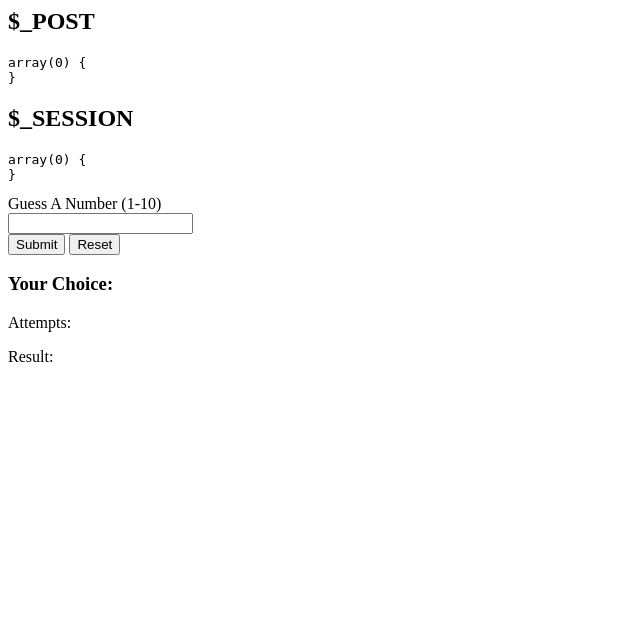
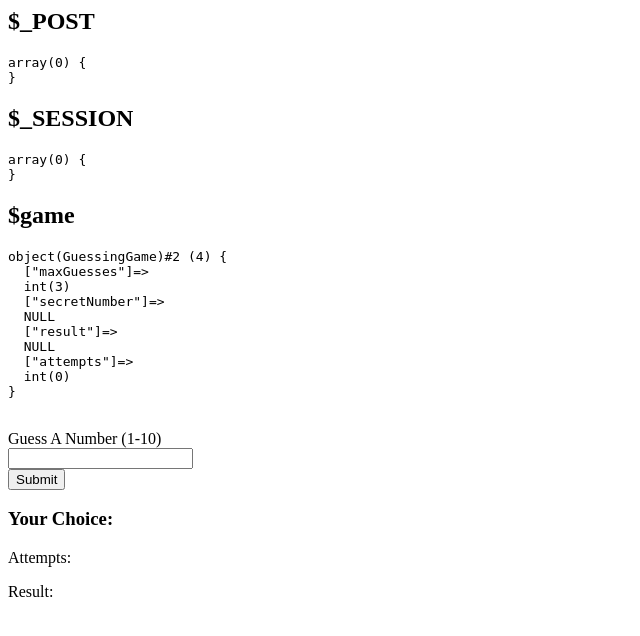
Before and after one commit to chevtong/play-around, a PHP site: page / in a window 1280 px wide. Shown: the top 636 px of the page, without its empty margins (0-640 px from the left). Run offline with PHP 8.4, Linux system fonts and the light colour scheme.

Commit message:
Call for reset and generateSecretNumber function for different situation

```diff
--- a/Starter-packs/1.Guessing-game/classes/GuessingGame.php
+++ b/Starter-packs/1.Guessing-game/classes/GuessingGame.php
@@ -1,6 +1,5 @@
 <?php
 
-session_start();
 
 class GuessingGame
 {
@@ -18,6 +17,9 @@ class GuessingGame
 
         if(!empty($_SESSION["attempts"])){
             $this->attempts = $_SESSION["attempts"];
+        }
+        if(!empty($_SESSION["secretNumber"])){
+            $this->secretNumber = $_SESSION["secretNumber"];
         }
     }
 
@@ -37,10 +39,17 @@ class GuessingGame
             $this->attempts++;
 
             if($_POST["inputNumber"] == $this->secretNumber){
+
                 $this->playerWins();
+                $this->generateSecretNumber();
+                $this->reset();
+
             } else if ($_POST["inputNumber"] < $this->secretNumber) {
+
                 $this->higher();
+
             } else if ($_POST["inputNumber"] > $this->secretNumber) {
+
                 $this->lower();
             }
 
@@ -49,8 +58,11 @@ class GuessingGame
         }
 
         $_SESSION["attempts"] = $this->attempts;
-        if($this->attempts > 3){
+        if($this->attempts == $this->maxGuesses){
             $this->playerLoses();
+            $this->reset();
+            $this->generateSecretNumber();
+
         }
     }
 
@@ -70,19 +82,27 @@ class GuessingGame
 
     public function playerWins()
     {
-        $this->result = "win";
+        $this->result = "win!  <br> The secret number is {$this->secretNumber} <br> Want to try again?";
     }
 
     public function playerLoses()
     {
-        $this->result = "lose";
-        $this->reset();
+        $this->result = "lose, <br> The secret number is {$this->secretNumber} <br> Want to try again?";
+
+    }
+
+    public function allAttemptsUsed()
+    {
+    return "(All attempts are used, you can restart again)";
     }
 
     public function reset()
     {
-        //TODO: generate a new secret number to session
+
+        echo "reset";
+        $this->attempts = 0;
         $_SESSION["attempts"] = 0;
-        $this->attempts = 0;
+
+
     }
 }
--- a/Starter-packs/1.Guessing-game/index.php
+++ b/Starter-packs/1.Guessing-game/index.php
@@ -2,6 +2,8 @@
 
 // Require the correct variable type to be used (no auto-converting)
 declare(strict_types = 1);
+
+session_start();
 
 // Show errors so we get helpful information
 ini_set('display_errors', '1');
@@ -30,25 +32,29 @@ whatIsHappening();
 
 // Start the game
 // As this game is rather simple, one class should be sufficient
+
+$game = new GuessingGame();
 if (isset($_POST["submit"]) && (!empty($_POST["inputNumber"]))){
 
 
 
-    $game = new GuessingGame();
+
 
 
     $game->run();
 
-    echo '<h2>$game</h2>';
-    echo "<pre>";
-    var_dump($game);
-    echo "</pre>";
-    echo "<br>";
+
 
 };
 
 
 
+echo '<h2>$game</h2>';
+echo "<pre>";
+var_dump($game);
+echo "</pre>";
+echo "<br>";
 
+//session_destroy();
 
 require 'view.php';
--- a/Starter-packs/1.Guessing-game/view.php
+++ b/Starter-packs/1.Guessing-game/view.php
@@ -15,16 +15,15 @@
 	Guess A Number (1-10)<br>
 	<input type="number" max="10" name="inputNumber"><br>
 	<input type="submit" name="submit"
-	<?php if(!empty($game->attempts) && $game->attempts == 3){ echo "disabled";}?>>
+	<?php //if(!empty($game->attempts) && $game->attempts == 3){ echo "disabled";}?>>
 
-	<input type="reset" value="Reset"
-	<?php // if(!empty($game->attempts) && ($game->attempts <= 3)){ echo "disabled";}?>>
 
-	<!-- <input type="reset" name="reset"> -->
 	</form>
 
 	<h3>Your Choice: <?php if(isset($_POST["inputNumber"])){echo $_POST["inputNumber"];}?></h3>
-	<p> Attempts: <?php if(!empty($game->attempts)){ echo $game->attempts;}?></p>
+	<p> Attempts: <?php if(!empty($game->attempts)){ echo $game->attempts;}?>
+	<?php //if(!empty($game->attempts) && $game->attempts == 3){echo $game->allAttemptsUsed();}?>
+	</p>
 
 	<p>Result: <?php if(!empty($game->result)){ echo $game->result;} ?></p>
 
```
